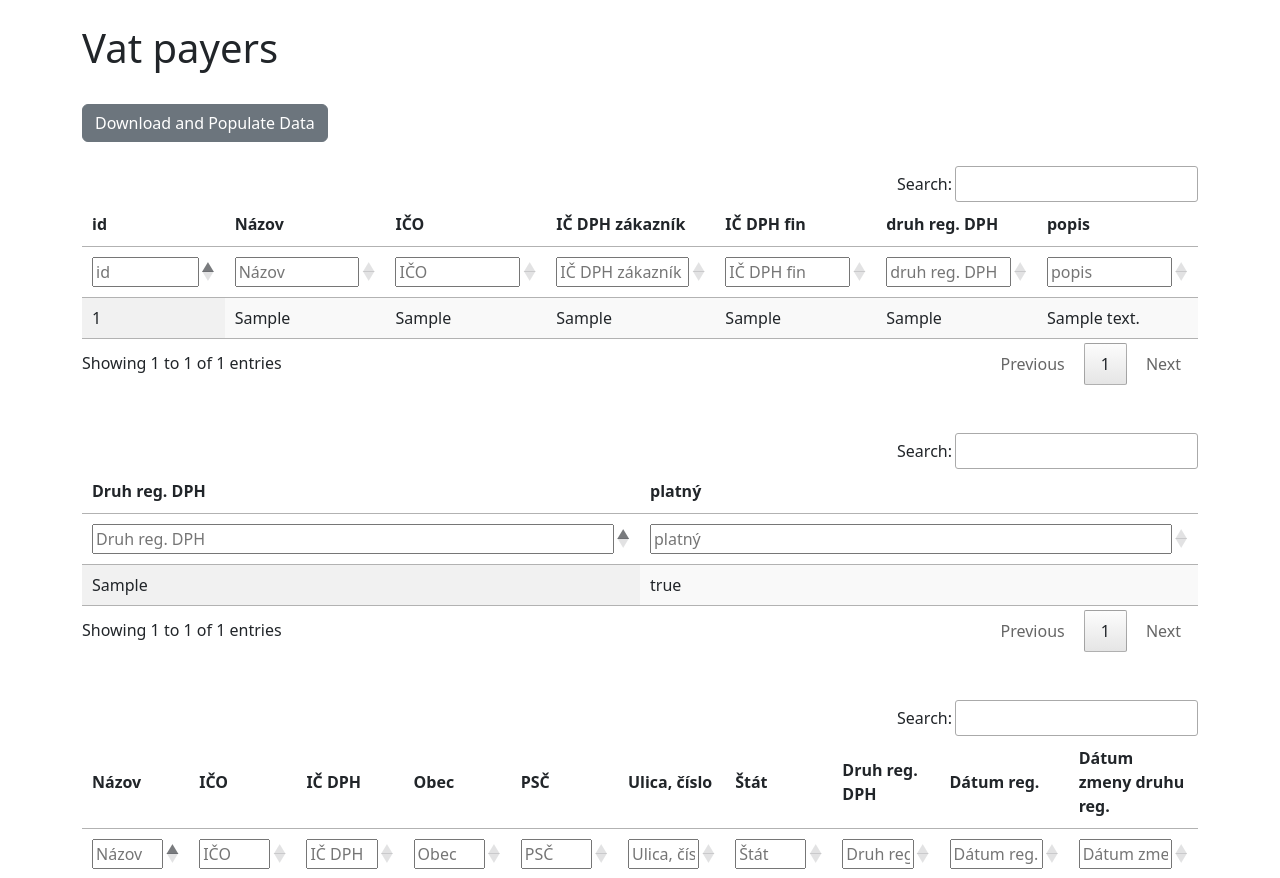
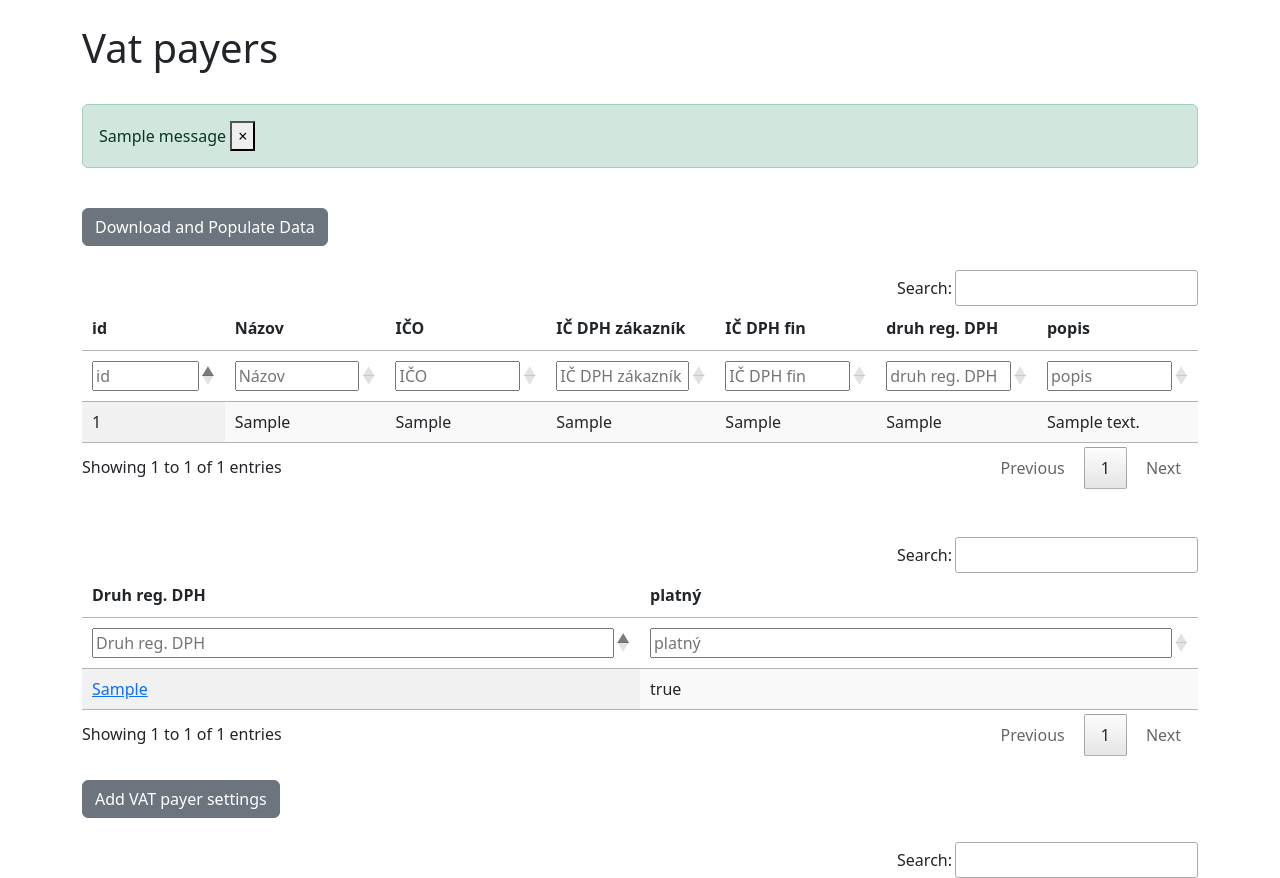
Before and after one commit to MichalPK89/icApp, a Django app: page /vat_payer/ in a window 1280 px wide. Shown: the part 64-942 px from the top of the page. Run offline with Django 5.2, Linux system fonts and the light colour scheme; a user stored in the database is signed in; tables that the repository leaves empty hold one stand-in row (values such as "Sample post"); one stand-in notice (Sample message) is shown; lists and menus that the app fills with data are empty; some libraries are stand-ins or nearby versions.

Commit message:
Working record editing

```diff
--- a/app/website/templates/base.html
+++ b/app/website/templates/base.html
@@ -105,8 +105,6 @@
                 const url = $(this).data('url');
                 const tableBodyId = $(this).find('tbody').attr('id') || 'default-tbody';
                 const loadingContainerId = '#lc_' + tableId;
-
-
 
                 console.log(`Found table with data-url: ${url}, tbody ID: ${tableBodyId}`);
 
--- a/app/website/templates/vat_payer.html
+++ b/app/website/templates/vat_payer.html
@@ -4,6 +4,23 @@
 
 <h1>Vat payers</h1>
 <br />
+
+{% if messages %}
+    {% for message in messages %}
+<div class="alert alert-{{ message.tags }} alert-dismissible fade show" role="alert" id="message">
+    {{ message }}
+    <button type="button" class="close" data-bs-dismiss="alert" aria-label="Close">
+        <span aria-hidden="true">&times;</span>
+    </button>
+</div>
+    {% endfor %}
+{% endif %}
+
+
+
+<br />
+
+
 <a href="{% url 'update_vat_payer' %}" class="btn btn-secondary">Download and Populate Data</a>
 
 <br />
@@ -83,6 +100,8 @@
     </div>
 </div>
 <br />
+<a href="{% url 'add_vat_payer_settings' %}" class="btn btn-secondary">Add VAT payer settings</a>
+<br />
 <br />
 
 
--- a/app/website/urls.py
+++ b/app/website/urls.py
@@ -6,11 +6,13 @@ urlpatterns = [
     path('login/', views.login_user, name='login'),
     path('logout/', views.logout_user, name='logout'),
     path('vat_payer/', views.vat_payer, name='vat_payer'),
-    path('vat_payer/<int:pk>', views.vat_payer_record, name='vat_payer_record'),
+    path('vat_payer_settings/<int:pk>', views.vat_payer_settings_record, name='vat_payer_settings_record'),
     path('update_vat_payer/', views.update_vat_payer, name='update_vat_payer'),
     path('get-vat-payers/', views.get_vat_payers, name='get_vat_payers'),
     path('get-vat-payer_settings/', views.get_vat_payer_settings, name='get_vat_payer_settings'),
     path('get-customer_vat_check/', views.get_customer_vat_check, name='get_customer_vat_check'),
     path('test/', views.test, name='test'),
     path('test_vat_payer/', views.test_vat_payer, name='test_vat_payer'),
+    path('delete_vat_payer_settings/<int:pk>', views.delete_vat_payer_settings, name='delete_vat_payer_settings'),
+    path('add_vat_payer_settings/', views.add_vat_payer_settings, name='add_vat_payer_settings'),
  ]
--- a/app/website/views.py
+++ b/app/website/views.py
@@ -14,6 +14,7 @@ from django.db import connection
 from django.http import JsonResponse
 from django.urls import reverse
 from datetime import datetime
+from .forms import AddVatPayerSettingsForm
 from .models import Vat_payer, Vat_payer_setting, Customer_VAT_check
 from .utils import XMLDataProcessor
 
@@ -61,9 +62,9 @@ def vat_payer(request):
     return render(request, 'vat_payer.html', context)'''
     return render(request, 'vat_payer.html', {'vat_payers': vat_payers})
 
-def vat_payer_record(request, pk):
-    vat_payer_record = Vat_payer.objects.get(id=pk)
-    return render(request, 'vat_payer_record.html', {'vat_payer_record': vat_payer_record})
+def vat_payer_settings_record(request, pk):
+    vat_payer_settings_record = Vat_payer_setting.objects.get(id=pk)
+    return render(request, 'vat_payer_settings_record.html', {'vat_payer_settings_record': vat_payer_settings_record})
 
 def update_vat_payer(request):
     x = Vat_payer.objects.all()
@@ -156,6 +157,7 @@ def update_vat_payer(request):
             logging.info(f"Processed {total_rows_processed} rows")
             logging.info("Bulk insert complete for all payers")
 
+        messages.success(request, "údaje platcov DPH boli aktualizované")
         return redirect('vat_payer')
 
     except requests.exceptions.RequestException as e:
@@ -172,7 +174,7 @@ def get_vat_payers(request):
         formatted_vat_payers = []
         for vat_payer in vat_payers:
             formatted_vat_payers.append({
-                'Názov': f'<a href="{reverse("vat_payer_record", args=[vat_payer["id"]])}">{vat_payer["NAZOV_DS"] or ""}</a>',
+                'Názov': vat_payer["NAZOV_DS"] or '',
                 'IČO': vat_payer['ICO'] or '',
                 'IČ DPH': vat_payer['IC_DPH'] or '',
                 'Obec': vat_payer['OBEC'] or '',
@@ -189,6 +191,7 @@ def get_vat_payers(request):
 def get_vat_payer_settings(request):
     if request.method == 'GET':
         vat_payer_settings = Vat_payer_setting.objects.all().values(
+            'id',
             'DRUH_REG_DPH',
             'PLATNY_DRUH_REG'
         )
@@ -196,7 +199,7 @@ def get_vat_payer_settings(request):
         formatted_vat_payer_settings = []
         for vat_payer_setting in vat_payer_settings:
             formatted_vat_payer_settings.append({
-                'Druh reg. DPH': vat_payer_setting["DRUH_REG_DPH"],
+                'Druh reg. DPH': f'<a href="{reverse("vat_payer_settings_record", args=[vat_payer_setting["id"]])}">{vat_payer_setting["DRUH_REG_DPH"] or ""}</a>',
                 'platný': vat_payer_setting['PLATNY_DRUH_REG']
             })
 
@@ -240,3 +243,21 @@ def test_vat_payer(request):
     vat_payers = Vat_payer.objects.all()  # Fetch all VAT payers
 
     return render(request, 'test_vat_payer.html', {'vat_payers': vat_payers})
+
+def delete_vat_payer_settings(request, pk):
+    delete_it = Vat_payer_setting.objects.get(id=pk)
+    delete_it.delete()
+
+    messages.success(request, "Záznam bol úspešne odstránený")
+    return redirect('vat_payer')
+
+
+def add_vat_payer_settings(request):
+    form = AddVatPayerSettingsForm(request.POST or None)
+    if request.method=="POST":
+        if form.is_valid():
+            add_vat_payer_settings = form.save()
+            messages.success(request, "Záznam bol pridaný")
+            return redirect('vat_payer')
+
+    return render(request, 'add_record.html', {'form': form,'form_action_url': reverse('add_vat_payer_settings')})
```
Also changed, not shown: app/website/forms.py (added, +15 -0 lines), app/website/models.py (+10 -1 lines), app/website/templates/add_record.html (added, +22 -0 lines), app/website/templates/vat_payer_record.html (deleted, +0 -36 lines), app/website/templates/vat_payer_settings_record.html (added, +33 -0 lines), app/website/migrations/0001_initial.py, app/website/migrations/0002_alter_vat_payer_datum_zmeny_druhu_reg.py (deleted), app/website/migrations/0003_alter_vat_payer_datum_reg_and_more.py (deleted), app/website/migrations/0004_alter_vat_payer_stat.py (deleted), app/website/migrations/0005_vat_payer_setting.py (deleted), app/website/migrations/0006_customer.py (deleted), app/website/migrations/0007_alter_customer_nazov.py (deleted), app/website/migrations/0008_alter_customer_dic_alter_customer_ico_and_more.py (deleted).
